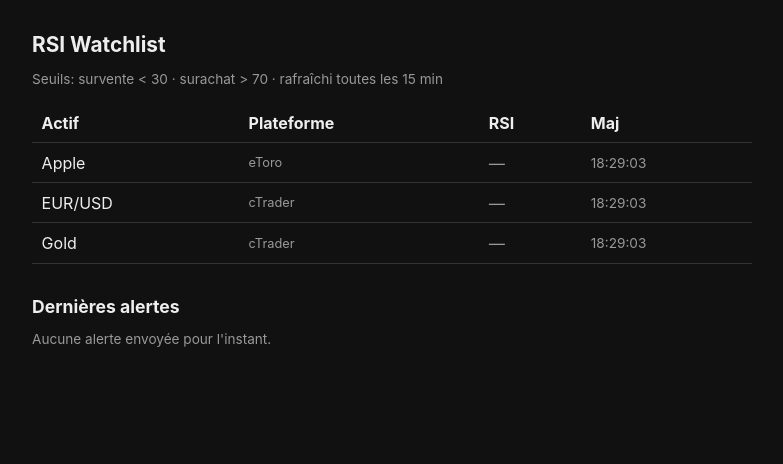
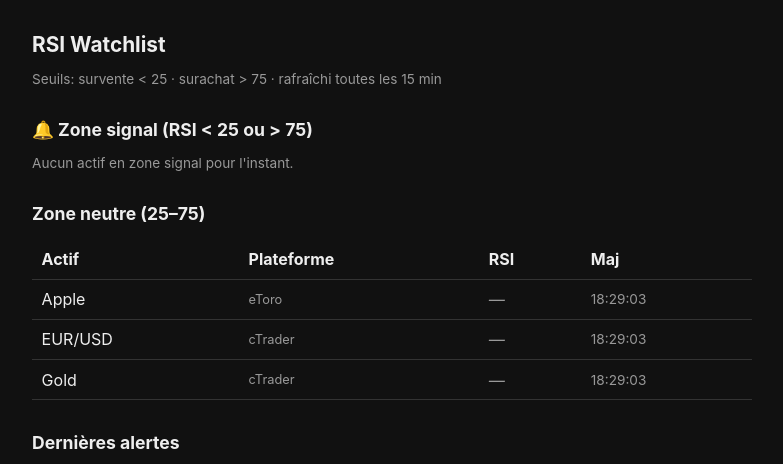
Before and after one commit to Tristannnnnnnnnnn/trading-, a FastAPI app: page / in a window 1280 px wide. Shown: the top 464 px of the page, without its empty margins (248-1031 px from the left). Run offline with FastAPI, Linux system fonts and the light colour scheme.

Commit message:
Split dashboard into signal (<25/>75) and neutral zones
Thresholds moved from 30/70 to 25/75. Assets are now grouped into two
sections on the dashboard: a signal zone (RSI outside 25-75) and a
neutral zone (RSI within 25-75), instead of one flat list.

```diff
--- a/app/main.py
+++ b/app/main.py
@@ -25,11 +25,14 @@ def on_startup() -> None:
 @app.get("/", response_class=HTMLResponse)
 def dashboard(request: Request):
     assets = sorted(latest_data.values(), key=lambda a: a["display_name"])
+    signal_assets = [a for a in assets if a["status"] in ("oversold", "overbought")]
+    neutral_assets = [a for a in assets if a["status"] not in ("oversold", "overbought")]
     return templates.TemplateResponse(
         "dashboard.html",
         {
             "request": request,
-            "assets": assets,
+            "signal_assets": signal_assets,
+            "neutral_assets": neutral_assets,
             "alerts": alert_log[:30],
             "thresholds": config["thresholds"],
             "refresh_seconds": config["check_interval_minutes"] * 60,
--- a/config/tickers.json
+++ b/config/tickers.json
@@ -3,8 +3,8 @@
   "default_interval": "1d",
   "check_interval_minutes": 15,
   "thresholds": {
-    "oversold": 30,
-    "overbought": 70
+    "oversold": 25,
+    "overbought": 75
   },
   "assets": [
     {
--- a/templates/dashboard.html
+++ b/templates/dashboard.html
@@ -25,12 +25,15 @@
 <body>
   <h1>RSI Watchlist</h1>
   <p class="meta">Seuils: survente &lt; {{ thresholds.oversold }} · surachat &gt; {{ thresholds.overbought }} · rafraîchi toutes les {{ refresh_seconds // 60 }} min</p>
+
+  <h2>🔔 Zone signal (RSI &lt; {{ thresholds.oversold }} ou &gt; {{ thresholds.overbought }})</h2>
+  {% if signal_assets %}
   <table>
     <thead>
       <tr><th>Actif</th><th>Plateforme</th><th>RSI</th><th>Maj</th></tr>
     </thead>
     <tbody>
-      {% for asset in assets %}
+      {% for asset in signal_assets %}
       <tr>
         <td>{{ asset.display_name }}</td>
         <td class="platform">{{ asset.platform }}</td>
@@ -40,6 +43,30 @@
       {% endfor %}
     </tbody>
   </table>
+  {% else %}
+  <p class="meta">Aucun actif en zone signal pour l'instant.</p>
+  {% endif %}
+
+  <h2>Zone neutre ({{ thresholds.oversold }}–{{ thresholds.overbought }})</h2>
+  {% if neutral_assets %}
+  <table>
+    <thead>
+      <tr><th>Actif</th><th>Plateforme</th><th>RSI</th><th>Maj</th></tr>
+    </thead>
+    <tbody>
+      {% for asset in neutral_assets %}
+      <tr>
+        <td>{{ asset.display_name }}</td>
+        <td class="platform">{{ asset.platform }}</td>
+        <td class="{{ asset.status }}">{{ asset.rsi if asset.rsi is not none else '—' }}</td>
+        <td class="meta">{{ asset.updated_at.split('T')[1].split('.')[0] if asset.updated_at else '' }}</td>
+      </tr>
+      {% endfor %}
+    </tbody>
+  </table>
+  {% else %}
+  <p class="meta">Aucun actif en zone neutre pour l'instant.</p>
+  {% endif %}
 
   <h2>Dernières alertes</h2>
   {% if alerts %}
```
